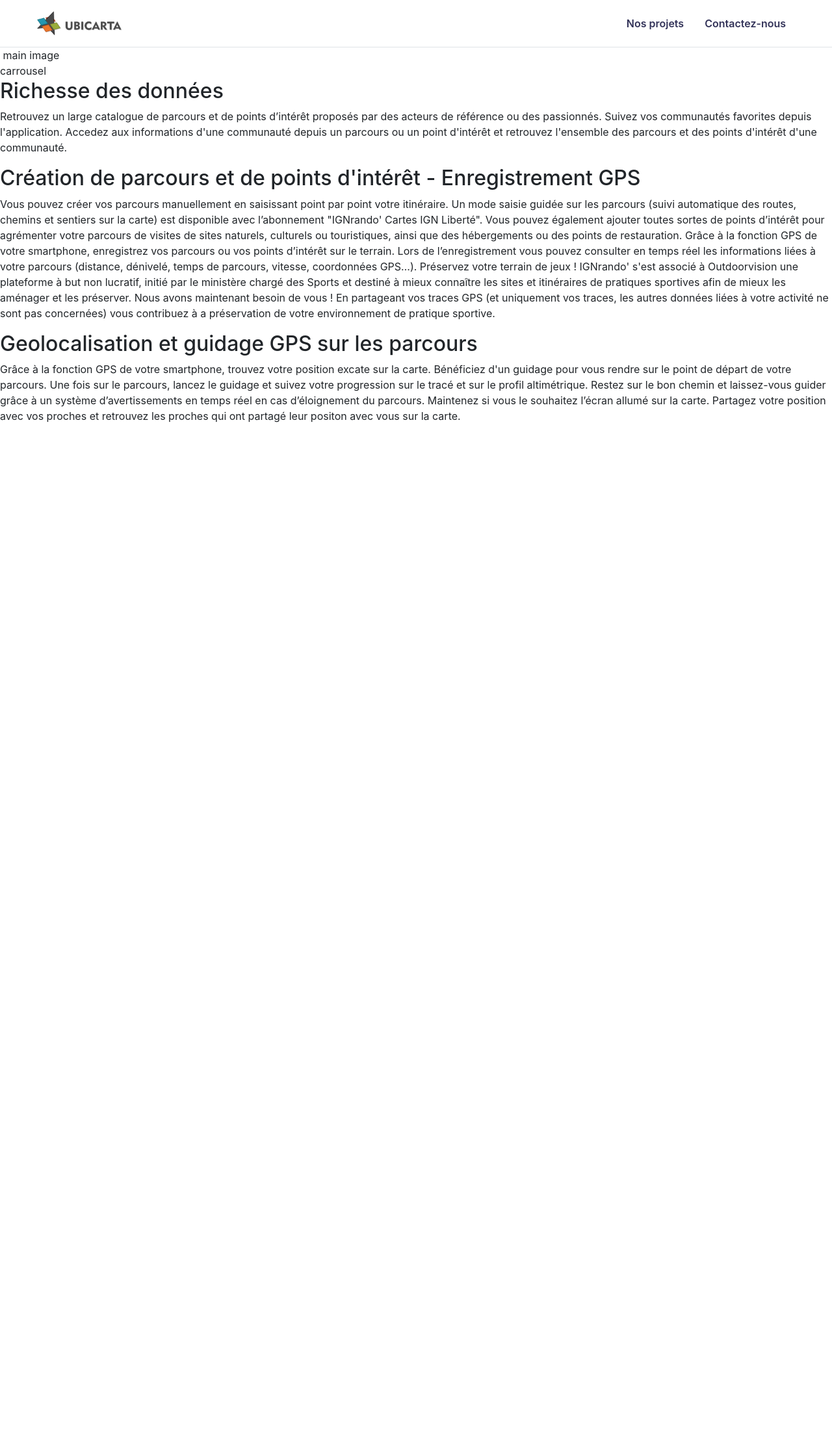
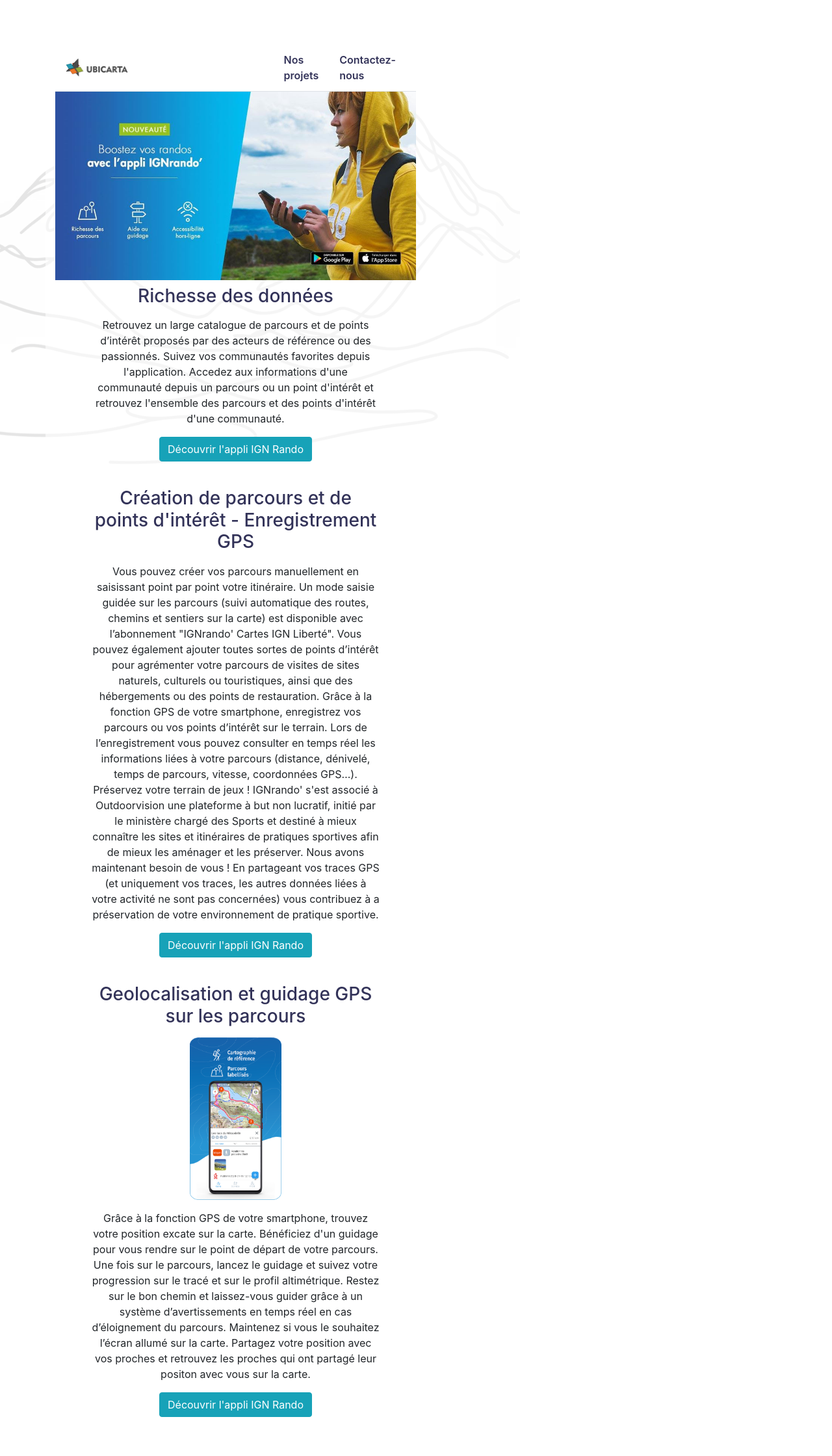
Before and after one commit to konis1/ubicarta, a Django app: template templates/project.html in a window 1280 px wide. Shown: the whole page at 65% size. Before the commit the page ends 650 px from the top, so only its background shows below. Run offline with Django 5.2, Linux system fonts and the light colour scheme; the template is opened without the code that fills it: values that come from a table or form of the project are taken from there, others are empty; data comes from the database, SQL or seed files in the repository; both versions use the stored data as it was after the commit; some libraries are stand-ins or nearby versions.

Commit message:
CSS for show page

```diff
--- a/projects_list/models.py
+++ b/projects_list/models.py
@@ -23,7 +23,7 @@
 
 class Image(models.Model):
     project = models.ForeignKey(Project, on_delete=models.CASCADE)
-    image = models.ImageField(upload_to="media")
+    image = models.ImageField(upload_to="static/media")
     description = models.TextField()
 
 class ProjectLink(models.Model):
@@ -34,6 +34,7 @@
 class Feature(models.Model):
     feature_name = models.CharField(max_length = 300)
     feature_description = models.TextField()
+    feature_image = models.ImageField(upload_to="static/media/feature", null=True)
     feature_project = models.ForeignKey(Project, on_delete=models.CASCADE)
     def __str__(self):
         return self.feature_name
--- a/static/styles/main.css
+++ b/static/styles/main.css
@@ -6,6 +6,21 @@
   line-height: 1,5;
   color:#6b7c92;
 }
+
+body::before {
+  content: "";
+  position: fixed;
+  top: 0;
+  left: 0;
+  width: 100%;
+  height: 100%;
+  background-image: url(../assets//bakground2.webp);
+  background-size: contain;
+  background-repeat: repeat-y;
+  opacity: 0.1; /* Adjust the opacity as needed */
+  z-index: -1; /* Ensure the background is behind the content */
+}
+
 
 h1,h3 {
   margin-top: 20px;
@@ -24,3 +39,9 @@
 .text-center {
   text-align: center;
 }
+
+.container {
+  background-color: rgba(255, 255, 255, 0.61);
+  padding: 20px;
+  border-radius: 8px;
+}
--- a/static/styles/project.css
+++ b/static/styles/project.css
@@ -0,0 +1,29 @@
+.feature {
+  margin-top: 1vh;
+  margin-bottom: 5vh;
+}
+
+.title {
+  margin-bottom: 2vh;
+}
+
+.image-container {
+  max-height: 300px;
+  overflow: hidden;
+  margin-bottom: 2vh;
+}
+
+.responsive-image {
+  width: auto;
+  height: 250px;
+  max-height: 300px;
+  display: block;
+  margin-left: auto;
+  margin-right: auto;
+  object-fit: cover;
+}
+
+.carrousel img{
+  width:100%;
+  height:auto;
+}
--- a/static/styles/projects.css
+++ b/static/styles/projects.css
@@ -13,6 +13,7 @@
 .wrapper {
   width:80%;
   margin:0 auto;
+
 }
 
 @media (min-width: 1200px) {
--- a/templates/header.html
+++ b/templates/header.html
@@ -7,17 +7,20 @@
   <link rel="stylesheet" type="text/css" media="screen" href="{% static 'styles/main.css'%}">
   <link rel="stylesheet" type="text/css" media="screen" href="{% static 'styles/navbar.css'%}">
   <link rel="stylesheet" type="text/css" media="screen" href="{% static 'styles/projects.css'%}">
+  <link rel="stylesheet" type="text/css" media="screen" href="{% static 'styles/project.css'%}">
   <link rel="stylesheet" href="https://cdnjs.cloudflare.com/ajax/libs/font-awesome/5.15.3/css/all.min.css">
   <link rel="stylesheet" href="https://stackpath.bootstrapcdn.com/bootstrap/4.5.2/css/bootstrap.min.css">
   <title>Document</title>
 </head>
 <body>
+  <div class="container">
   {% include 'navbar.html' %}
 
   {% block content %}
 
+
   {% endblock %}
-
+  </div>
   <script src="{% static 'javascript/main.js' %}"></script>
 </body>
 </html>
--- a/templates/project.html
+++ b/templates/project.html
@@ -4,23 +4,36 @@
 
 <div>
   <div>
+    {% for image in images %}
+    <div class="carrousel">
+      <img src="{{image.image.url}}" alt="">
+    </div>
+    {% endfor %}
     <div>
-      <img src="" alt=""> main image
-    </div>
-    <div>
-      carrousel
     </div>
   </div>
   <div>
     {% for feature in features %}
-      {% if feature.feature_project.id == project.id %}
-        <div class="feature">
-          <h2>{{feature.feature_name}}</h2>
+        <div class="wrapper feature text-center">
+          <div class="title">
+            <h3>{{feature.feature_name}}</h3>
+          </div>
+          {% if feature.feature_image != null%}
+          <div class="image-container">
+            <img class="responsive-image" src="{{feature.feature_image.url}}" alt="feature">
+          </div>
+          {% endif %}
+          <div class="feature-description">
+            <p> {{feature.feature_description}}</p>
+          </div>
+          <div class="d-flex justify-content-center">
+            {% if device_type == "apple" %}
+            <a href="https://apps.apple.com/fr/app/ignrando-carte-de-randonn%C3%A9e/id1454207995?l=fr&ls=1%3Fpt%3D118115707&ct=ignrando_fr_appli_haut&mt=8" type="button" class="btn btn-info"> Découvrir l'appli {{project.title}}</a>
+            {% else %}
+            <a href="https://play.google.com/store/apps/details?id=ubicarta.ignrando&referrer=utm_source%3Dignrando_fr_appli_haut" type="button" class="btn btn-info"> Découvrir l'appli {{project.title}}</a>
+            {% endif %}
+          </div>
         </div>
-        <div class="feature-description">
-          <p> {{feature.feature_description}}</p>
-        </div>
-      {% endif %}
     {% endfor %}
   </div>
 </div>
--- a/templates/projects.html
+++ b/templates/projects.html
@@ -9,7 +9,6 @@
         <h2> {{ categorie.name }}</h2>
         {% for project in projects %}
           {% if project.project_category.id == categorie.id %}
-          <div class="container">
             <div class="projects-left {% if project.id|divisibleby:'2' %} inversed {% endif %}">
               <div>
                 <h3>{{ project.title }}</h3>
@@ -24,7 +23,6 @@
                 <img class="description-image" src="{{ project.description_image.url }}" alt="{{ project.title }}">
               </div>
             </div>
-          </div>
           {% endif %}
         {% endfor %}
       </div>
```
Also changed, not shown: projects_list/views.py (+22 -5 lines), db.sqlite3, media/20230506_114634.jpg (deleted), media/poi_search-521x1024.jpg (deleted), projects_list/migrations/0010_feature_feature_image.py (added), projects_list/migrations/0011_alter_image_image.py (added), static/assets/4031277.jpg (deleted), static/assets/background.webp (added), static/assets/bakground2.webp (added), static/media/feature/unnamed.png (added), static/media/unnamed.jpg (added), static/media/unnamed_X2BBSDT.jpg (added).
